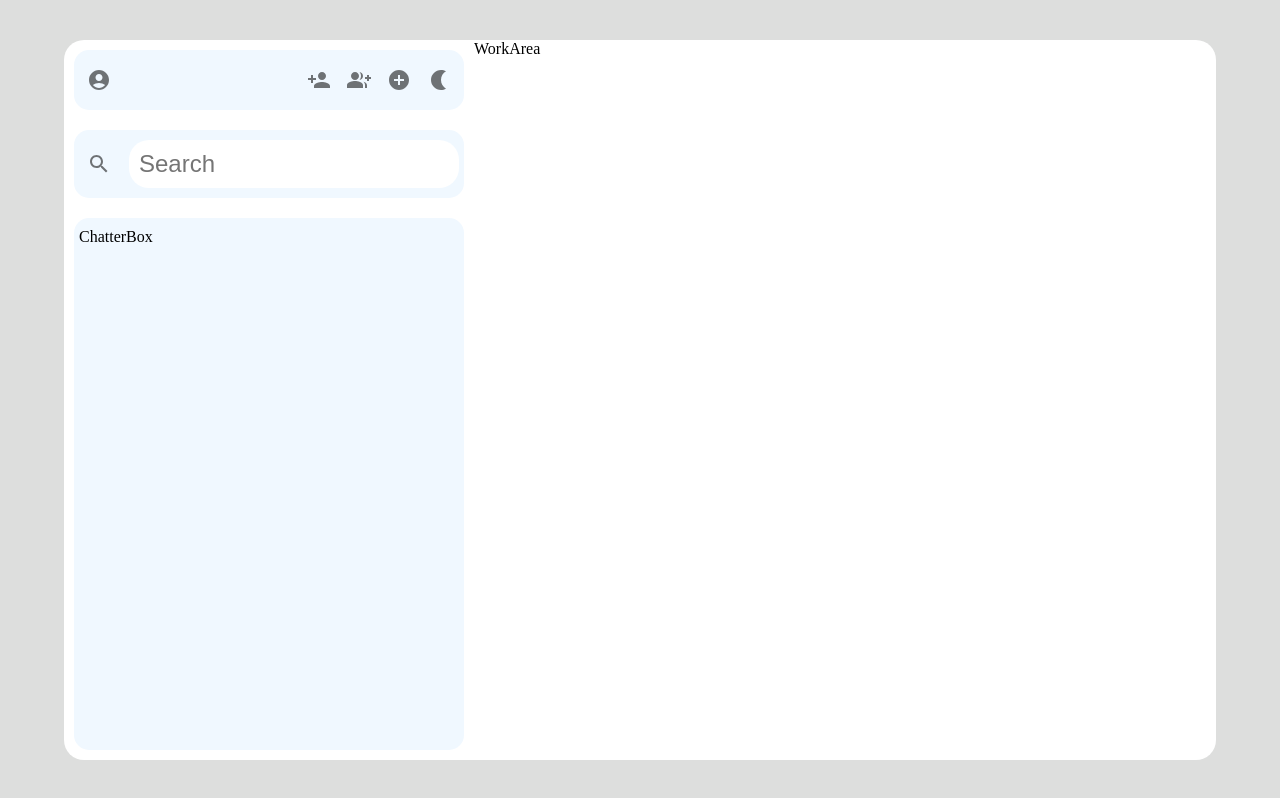
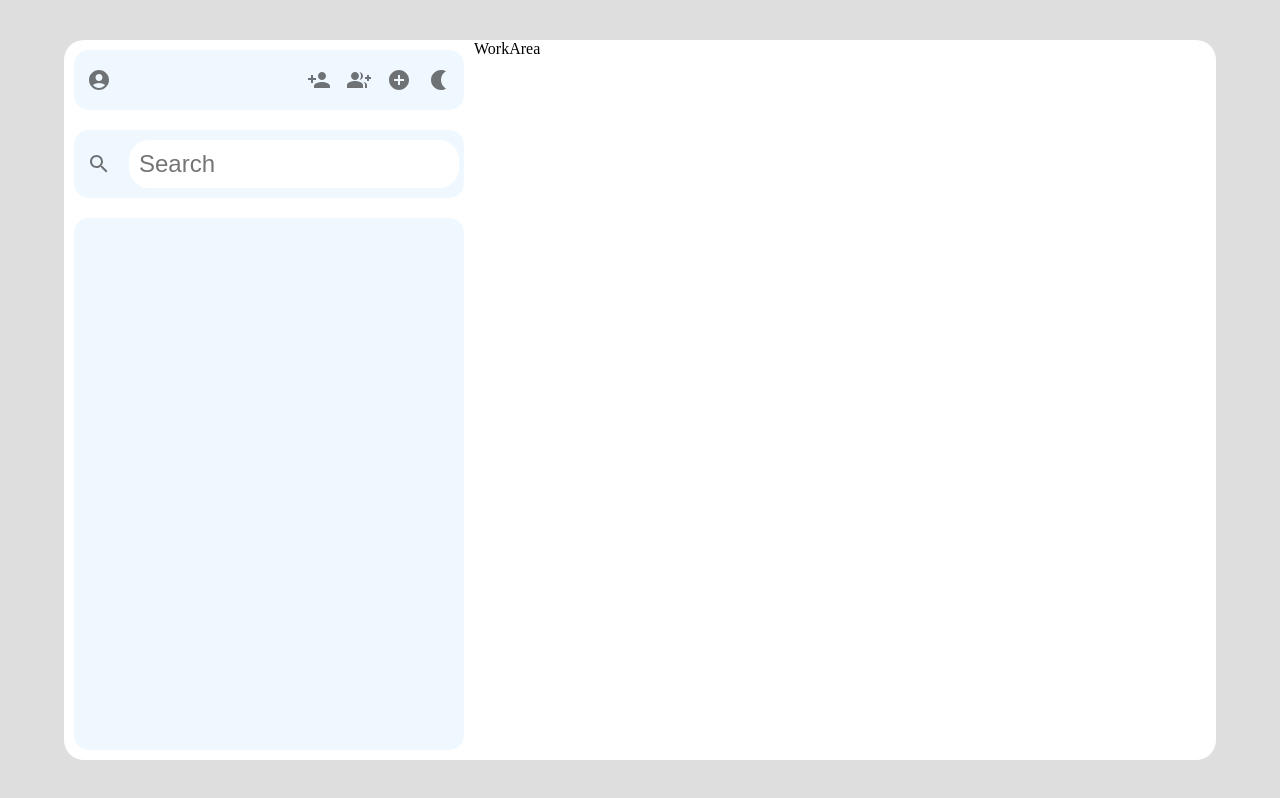
Before and after one commit to ameha1/ChatterBox, a React (Vite) app in the folder chatterBox-Client/chatter-box/: page / in a window 1280 px wide. Built offline with nearby package versions, Linux system fonts and the light colour scheme.

Commit message:
sidebar update

```diff
--- /dev/null
+++ b/chatterBox-Client/chatter-box/src/Components/ConversationsItem.jsx
@@ -0,0 +1,14 @@
+import React from 'react'
+
+const ConversationsItem = () => {
+  return (
+
+    <div>
+
+
+    </div>
+
+  )
+}
+
+export default ConversationsItem
--- a/chatterBox-Client/chatter-box/src/Components/Sidebar.jsx
+++ b/chatterBox-Client/chatter-box/src/Components/Sidebar.jsx
@@ -1,5 +1,9 @@
 import React from 'react'
+
 import './MyStyle.css'
+
+import ConversationsItem from './ConversationsItem';
+
 import AccountCircleIcon from '@mui/icons-material/AccountCircle';
 import PersonAddIcon from '@mui/icons-material/PersonAdd';
 import GroupAddIcon from '@mui/icons-material/GroupAdd';
@@ -11,8 +15,6 @@ import { IconButton } from '@mui/material';
 
 const Sidebar = () => {
   return (
-
-
 
     <div className='side-bar'>
 
@@ -56,14 +58,12 @@ const Sidebar = () => {
 
     <div className="sb-conversations">
 
-      ChatterBox
+      <ConversationsItem />
 
     </div>
 
     </div>
 
-
-
   )
 }
 
```
